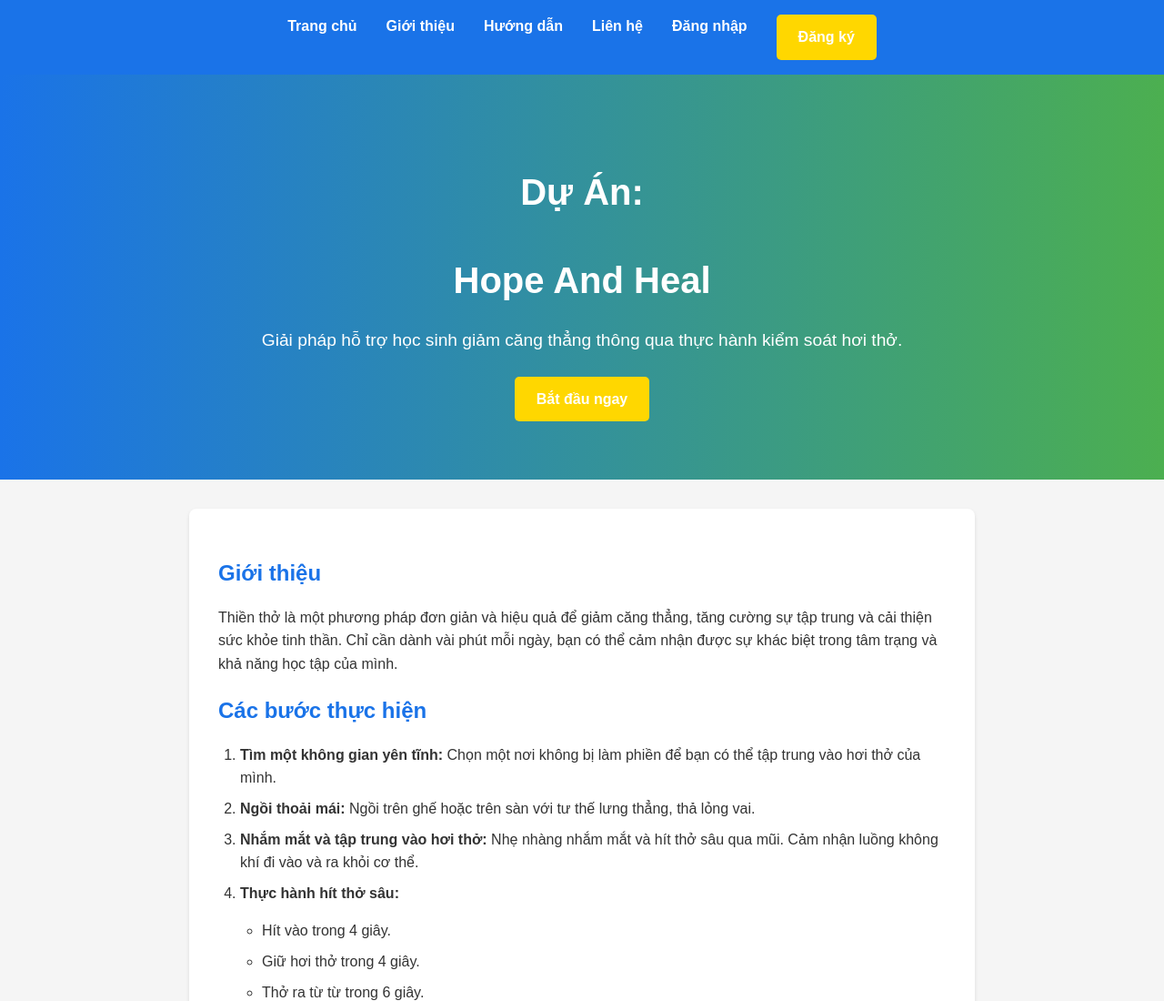
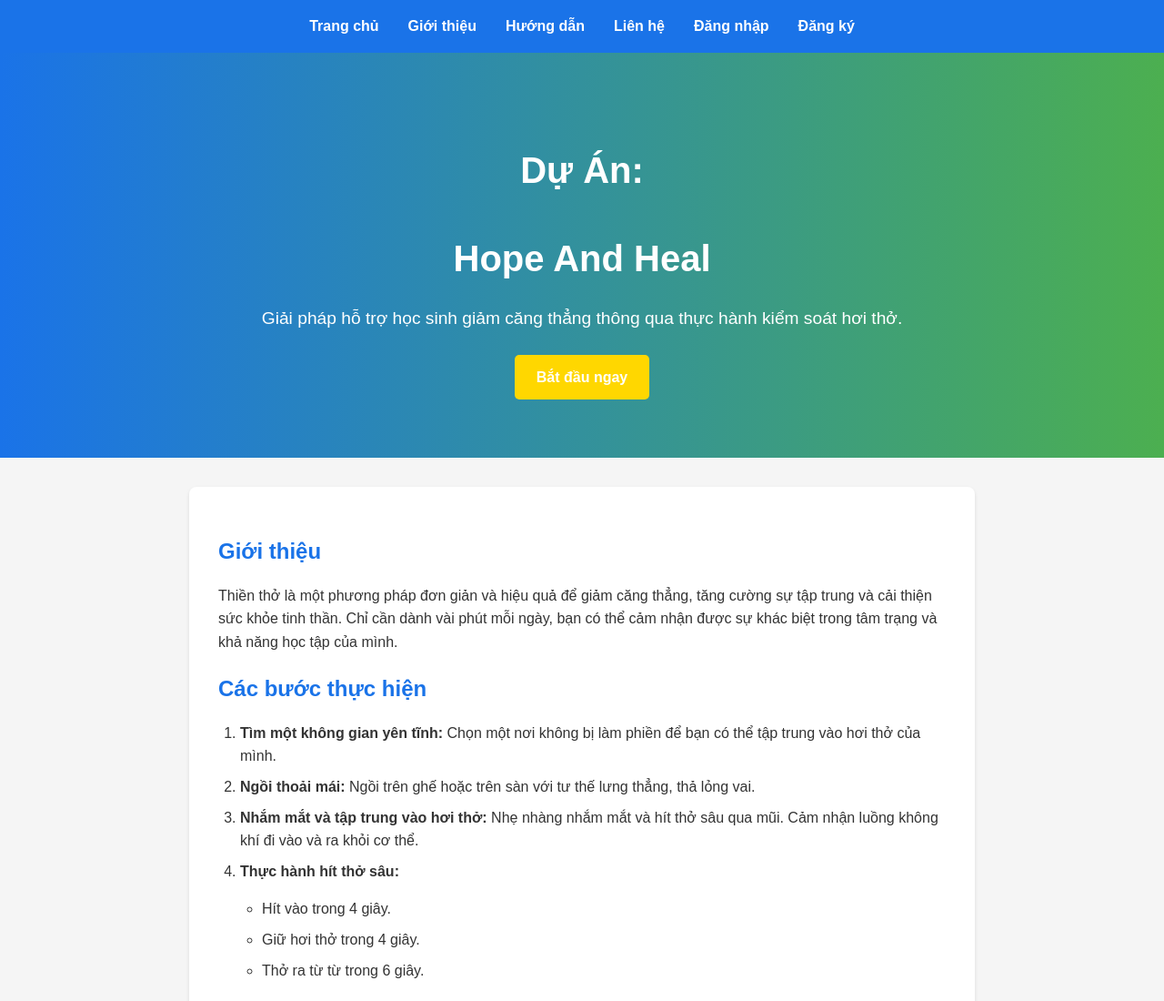
Before and after one commit to Lavender-hnv/website, a plain HTML site: page Docs/Hopeheal.html in a window 1280 px wide. Shown: the top 1100 px of the page at 91% size. Drawn offline with Linux system fonts and the light colour scheme.

Commit message:
Update Hopeheal.html

```diff
--- a/Docs/Hopeheal.html
+++ b/Docs/Hopeheal.html
@@ -15,7 +15,7 @@
                 <li><a href="#">Hướng dẫn</a></li>
                 <li><a href="#">Liên hệ</a></li>
                 <li><a href="#">Đăng nhập</a></li>
-                <li><a href="https://forms.gle/s7xZfPbDzTDtanSC9" class="cta-button">Đăng ký</a></li>
+                <li><a href="https://forms.gle/s7xZfPbDzTDtanSC9">Đăng ký</a></li>
             </ul>
         </nav>
     </header>
```
